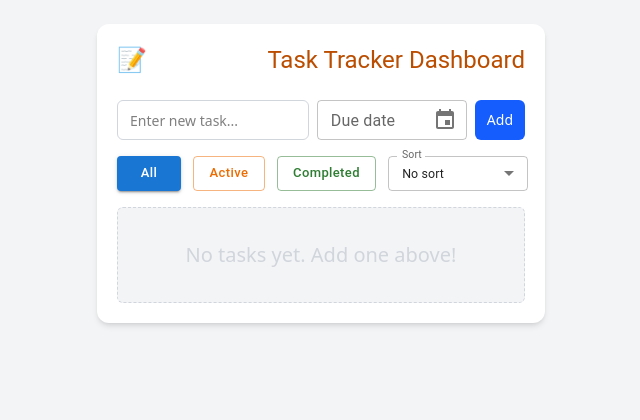
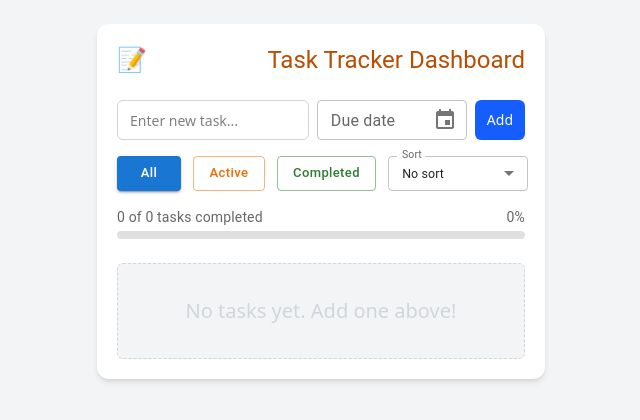
Before and after one commit to AisaJ/task_tracker, a React (Vite) app: page / in a window 1280 px wide. Shown: the top 420 px of the page, without its empty margins (319-959 px from the left). Built offline with nearby package versions, Linux system fonts and the light colour scheme.

Commit message:
added a progress bar for the completed tasks.

```diff
--- a/src/App.tsx
+++ b/src/App.tsx
@@ -2,7 +2,7 @@ import React, { useEffect, useReducer, useState, } from "react";
 import TaskForm from "./components/TaskForm";
 import TaskList from "./components/TaskList";
 import type { Task, Action } from "./types";
-import { Button, Typography, FormControl, InputLabel, MenuItem,Select } from "@mui/material";
+import { Button, Typography, FormControl, InputLabel, MenuItem,Select, Box, LinearProgress } from "@mui/material";
 
 
 const reducer = (state: Task[], action: Action): Task[] => {
@@ -89,6 +89,31 @@ const App: React.FC = () => {
     { value: "asc", label: "Earliest due" },
     { value: "desc", label: "Latest due" },
   ];
+  //Progress bar calculation
+  const totalTasks = tasks.length;
+  const completedTasks = tasks.filter((task) => task.completed).length;
+  const progress = totalTasks > 0 ? (completedTasks / totalTasks) * 100 : 0;
+  const [animatedProgress, setAnimatedProgress] = useState(0);
+
+  useEffect(() => {
+    const duration = 400; // milliseconds
+    const frameRate = 20; // frames per second
+    const totalFrames = (duration / 1000) * frameRate;
+    let frame = 0;
+
+    const start = animatedProgress;
+    const delta = progress - start;
+
+    const interval = setInterval(() => {
+      frame++;
+      const easeInOut = 0.5 - Math.cos((frame / totalFrames) * Math.PI) / 2;
+      setAnimatedProgress(start + delta * easeInOut);
+      if (frame >= totalFrames) clearInterval(interval);
+    }, 1000 / frameRate);
+
+    return () => clearInterval(interval);
+  }, [progress]);
+
 
   return (
     <div className={`${darkMode ? "dark" : ""}`}>
@@ -147,6 +172,52 @@ const App: React.FC = () => {
 
           </div>
 
+          {/* Progress Bar */}
+          <Box sx={{ width: "100%", mb: 3 }}>
+            <Box
+              sx={{
+                display: "flex",
+                justifyContent: "space-between",
+                alignItems: "center",
+                mb: 0.5,
+              }}>
+              <Typography variant="body2" color="text.secondary">
+                {completedTasks} of {totalTasks} tasks completed
+              </Typography>
+              <Typography variant="body2" color="text.secondary">
+                {Math.round(animatedProgress)}%
+              </Typography>
+            </Box>
+
+            <LinearProgress
+              variant="determinate"
+              value={animatedProgress}
+              sx={{
+                height: 8,
+                borderRadius: 4,
+                backgroundColor: "#e0e0e0",
+                "& .MuiLinearProgress-bar": {
+                  backgroundColor:
+                    animatedProgress < 40
+                      ? "#ef4444" // red
+                      : animatedProgress < 80
+                      ? "#facc15" // yellow
+                      : "#22c55e", // green
+                  transition: "all 0.3s ease",
+                },
+              }}
+            />
+          </Box>
+          {progress === 100 && (
+            <Typography
+              variant="body2"
+              color="success.main"
+              sx={{ mt: 1, textAlign: "center", fontWeight: 500 }}
+            >
+              🎉 All tasks completed!
+            </Typography>
+          )}
+
           {/* Task List */}
           <TaskList
             tasks={sortedTasks}
```
